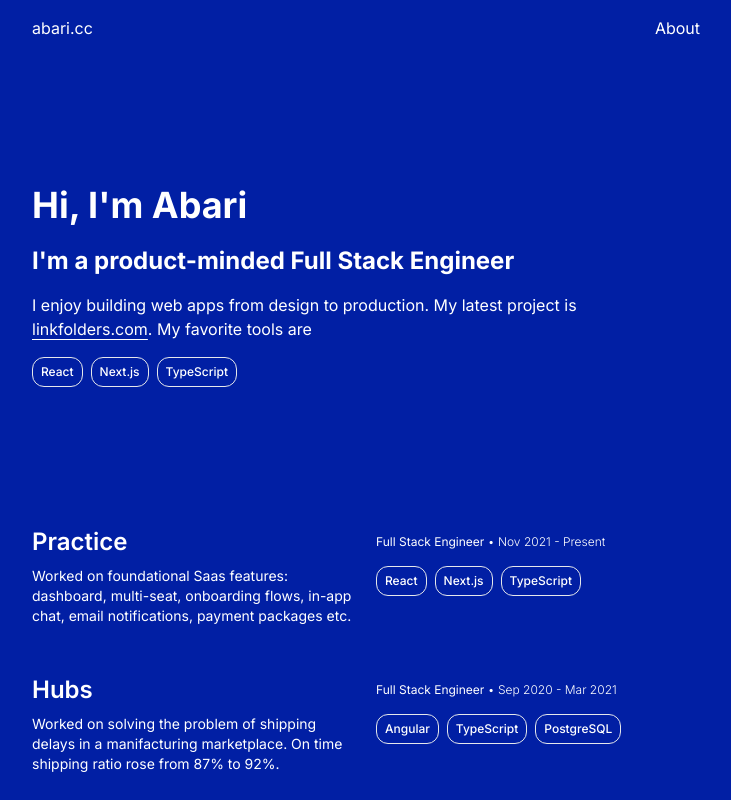
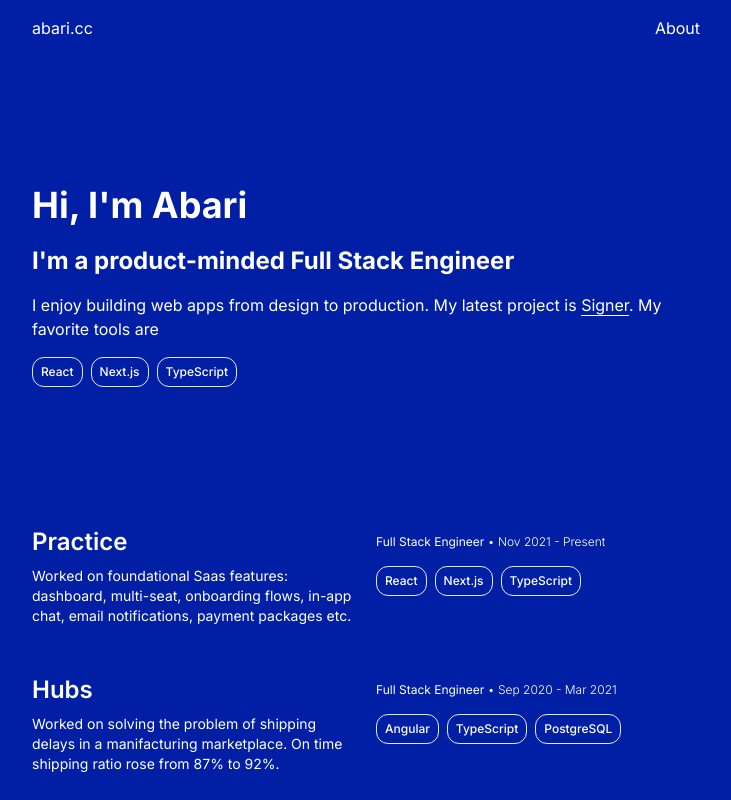
Before and after one commit to byabari/byabari, a Next.js app: page / in a window 1280 px wide. Shown: the top 800 px of the page, without its empty margins (274-1005 px from the left). Built offline with nearby package versions, Linux system fonts and the light colour scheme.

Commit message:
update page.js

```diff
--- a/app/page.js
+++ b/app/page.js
@@ -41,10 +41,10 @@ export default function HomePage() {
           is{" "}
           <a
             className="underline underline-offset-4"
-            href="https://linkfolders.com"
+            href="https://signer.abari.cc"
             target="_blank"
           >
-            linkfolders.com
+            Signer
           </a>
           . My favorite tools are
         </p>
```
